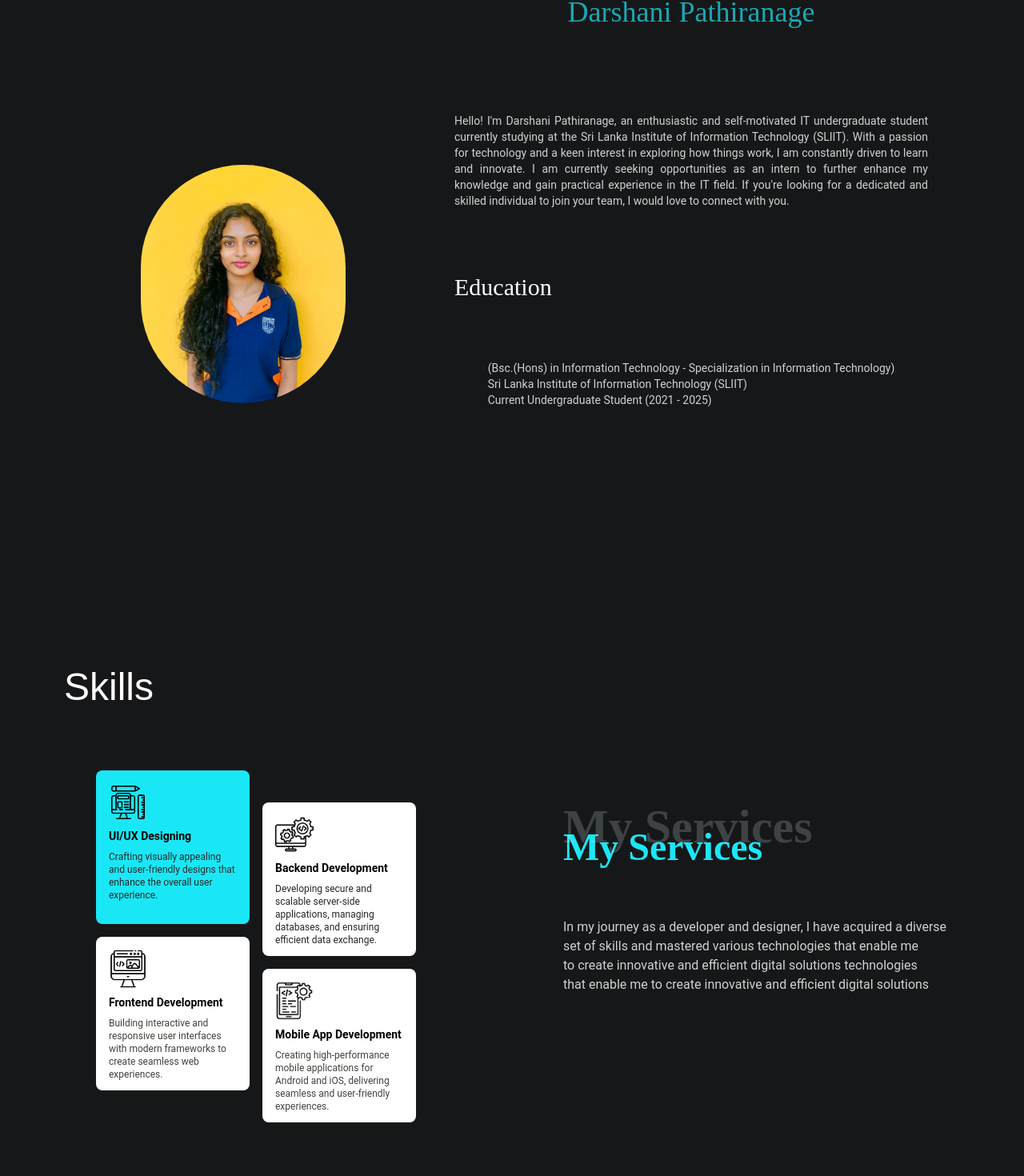
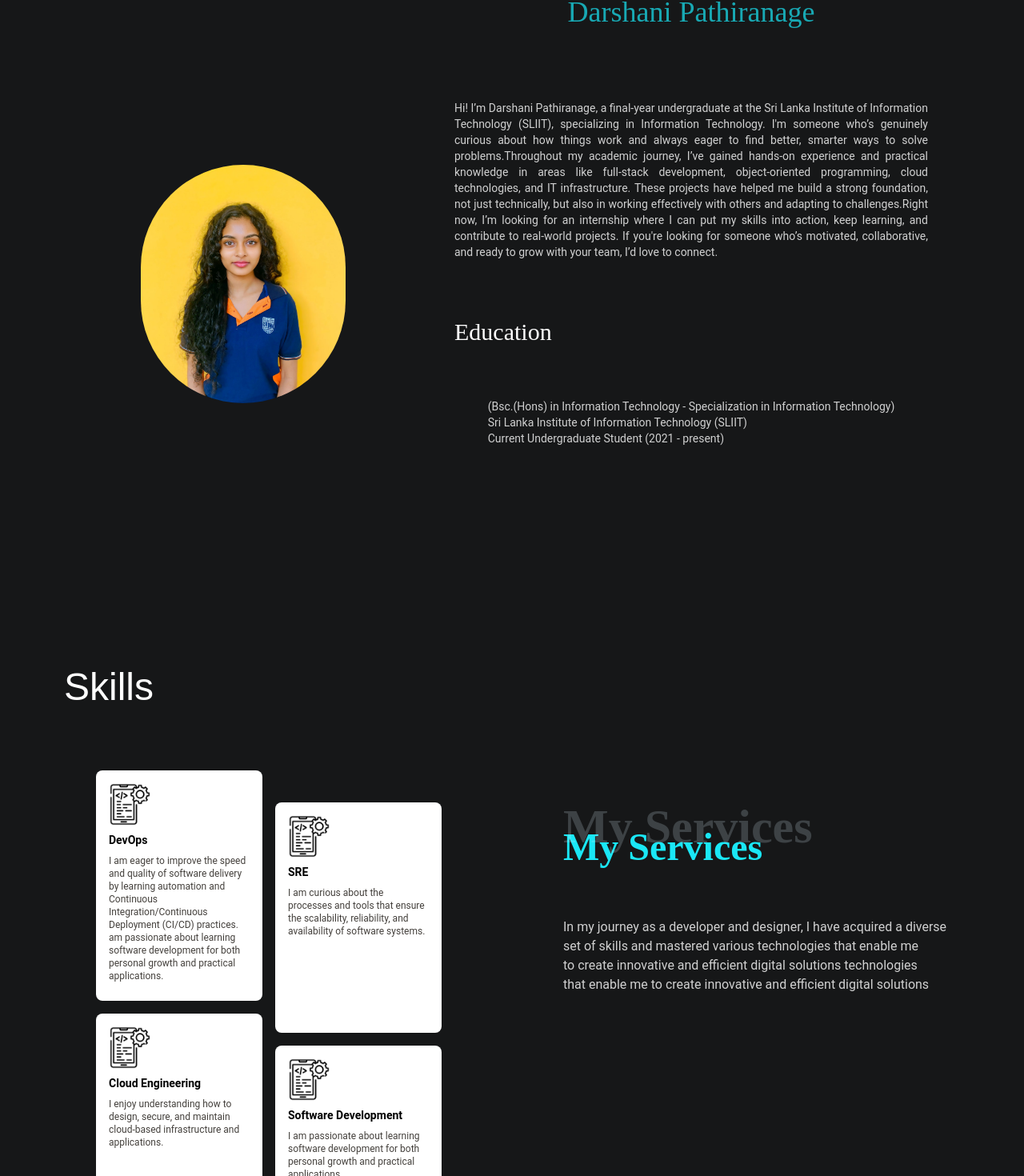
Before and after one commit to darshani-pathiranage20/My-portfolio, a React (Vite) app: page / in a window 1280 px wide. Shown: the part 1037-2507 px from the top of the page at 80% size. Built offline with nearby package versions, Linux system fonts and the light colour scheme.

Commit message:
skill card updated

```diff
--- /dev/null
+++ b/src/components/SkillCard.jsx
@@ -0,0 +1,13 @@
+import React from "react";
+
+export default function SkillCard({ image, title, description }) {
+  return (
+    <div className="bg-[#FFFFFF] p-4 w-52 h-72 mb-4 rounded-lg">
+      <div className="w-[30%]">
+        <img className="" src={image} alt="work item" />
+      </div>
+      <div className="text-sm py-2 font-bold">{title}</div>
+      <div className="text-left text-xs text-stone-700">{description}</div>
+    </div>
+  );
+}
--- a/src/components/about.jsx
+++ b/src/components/about.jsx
@@ -3,7 +3,6 @@ import Photo from "../assets/my Photo.jpg";
 
 export default function About() {
   return (
-
     <div className=" grid grid-cols-[40%_60%] gap-10 ">
       <div className=" px-24  flex items-center justify-center  ">
         <img
@@ -19,32 +18,37 @@ export default function About() {
         </div>
         <div className=" text-[#ffffff] font-sans pt-6 grid justify-center">
           <p className="text-justify text-sm opacity-80 ">
-              Hello! I'm Darshani Pathiranage, an enthusiastic and
-              self-motivated IT undergraduate student currently studying at the
-              Sri Lanka Institute of Information Technology (SLIIT). With a
-              passion for technology and a keen interest in exploring how things
-              work, I am constantly driven to learn and innovate. I am currently
-              seeking opportunities as an intern to further enhance my knowledge
-              and gain practical experience in the IT field. If you're looking
-              for a dedicated and skilled individual to join your team, I would
-              love to connect with you.
+            Hi! I’m Darshani Pathiranage, a final-year undergraduate at the Sri
+            Lanka Institute of Information Technology (SLIIT), specializing in
+            Information Technology. I'm someone who’s genuinely curious about
+            how things work and always eager to find better, smarter ways to
+            solve problems.
+            {/* <br></br>  */}
+            Throughout my academic journey, I’ve gained hands-on experience and
+            practical knowledge in areas like full-stack development,
+            object-oriented programming, cloud technologies, and IT
+            infrastructure. These projects have helped me build a strong
+            foundation, not just technically, but also in working effectively
+            with others and adapting to challenges.
+            {/* <br></br> */}
+            Right now, I’m looking for an internship where I can put my skills
+            into action, keep learning, and contribute to real-world projects.
+            If you're looking for someone who’s motivated, collaborative, and
+            ready to grow with your team, I’d love to connect.
           </p>
-            <p className="pt-10 text-[#ffffff] font-libre text-3xl">
-              Education
-            </p>
+          <p className="pt-10 text-[#ffffff] font-libre text-3xl">Education</p>
         </div>
         <div className=" text-[#ffffff] grid font-sans text-sm opacity-80 justify-center pt-8">
           <p>
             (Bsc.(Hons) in Information Technology - Specialization in
-              Information Technology) <br></br>Sri Lanka Institute of
-              Information Technology (SLIIT)<br></br>
-              Current Undergraduate Student (2021 - 2025)
+            Information Technology) <br></br>Sri Lanka Institute of Information
+            Technology (SLIIT)<br></br>
+            Current Undergraduate Student (2021 - present)
           </p>
         </div>
         <div className=" text-zinc-300 grid justify-center"></div>
         <div className=" text-zinc-300 grid justify-center"></div>
       </div>
     </div>
-
   );
 }
--- a/src/components/home.jsx
+++ b/src/components/home.jsx
@@ -8,7 +8,7 @@ import { MdCloudDownload } from "react-icons/md";
 
 export default function Home() {
   return (
-    <div >
+    <div>
       <div className="grid grid-cols-2">
         <div className="pl-28">
           <div>
@@ -18,27 +18,42 @@ export default function Home() {
           </div>
           <div className="mt-10">
             <p className="text-lg text-[#FFFFFF] font-mono relative bg-gradient-to-r from-[#ffffff] to-[#1ae7f6] text-transparent bg-clip-text">
-              Information Technology undergraduate
+               BSc.(Hons) in Information Technology specialized in Information Technology
             </p>
           </div>
           <div className="grid justify-start">
             <div className="mt-10 grid grid-flow-col gap-4">
               <div className="w-10 h-10">
-                <IoLogoGithub size={40} className="text-white" />
+                <a
+                  href="https://github.com/it21161742"
+                  target="_blank"
+                  rel="noopener noreferrer"
+                >
+                  <IoLogoGithub size={40} className="text-white" />
+                </a>
               </div>
               <div className="w-10 h-10">
+                <a
+                  href="https://www.linkedin.com/in/darshani-pathiranage-000b88217/"
+                  target="_blank"
+                  rel="noopener noreferrer"
+                >
                 <FaLinkedin size={40} className="text-white" />
+                </a>
               </div>
-              <div className="w-10 h-10">
+              {/* <div className="w-10 h-10">
                 <FaInstagramSquare size={40} className="text-white" />
-              </div>
+              </div> */}
             </div>
             <div className="mt-10 grid grid-flow-col justify-start gap-2">
               <div className="font-mono mb-16 pt-1 relative bg-gradient-to-l from-[#1ae7f6] to-[#ffffff] text-transparent bg-clip-text">
                 Download CV
               </div>
               <div className="w-6 h-6">
-                <a href="/Darshani Pathiranage_CV.pdf" download="Darshani Pathiranage_CV">
+                <a
+                  href="/Darshani Pathiranage_CV.pdf"
+                  download="Darshani Pathiranage_CV"
+                >
                   <MdCloudDownload size={30} className="text-white" />
                 </a>
               </div>
--- a/src/components/skills.jsx
+++ b/src/components/skills.jsx
@@ -3,6 +3,7 @@ import Webdesign from "../assets/webdesign.png";
 import Webcontent from "../assets/webcontent.png";
 import Codesettings from "../assets/codesettings.png";
 import Mobileappdevelopment from "../assets/mobileappdevelopment.png";
+import SkillCard from "../components/SkillCard.jsx";
 
 export default function Skills() {
   const skillsArray = [
@@ -57,54 +58,33 @@ export default function Skills() {
       <div className="flex ml-10  ">
         <div className="flex w-[50%]  pt-10">
           <div className=" flex flex-col items-center ">
-            <div className="bg-[#1ae7f6] opacity-100 p-4 w-48 h-48 mb-4 rounded-lg ">
-              <div className="w-[30%] ">
-                <img className=" " src={Webdesign} alt="work item"></img>
-              </div>
-              <div className="text-sm py-2 font-bold">UI/UX Designing</div>
-              <div className="text-left text-xs text-[#282727] ">
-                Crafting visually appealing and user-friendly designs that
-                enhance the overall user experience.
-              </div>
-            </div>
-            <div className="bg-[#FFFFFF] p-4 w-48 h-48  mb-4 rounded-lg ">
-              <div className="w-[30%] ">
-                <img className=" " src={Webcontent} alt="work item"></img>
-              </div>
-              <div className="text-sm py-2 font-bold">Frontend Development</div>
-              <div className="text-left text-xs text-stone-700">
-                Building interactive and responsive user interfaces with modern
-                frameworks to create seamless web experiences.
-              </div>
-            </div>
+            <SkillCard
+              image={Mobileappdevelopment}
+              title="DevOps"
+              description="I am eager to improve the speed and quality of software delivery
+                by learning automation and Continuous Integration/Continuous
+                Deployment (CI/CD) practices. am passionate about learning software development for both personal growth and practical applications."
+            />
+            <SkillCard
+              image={Mobileappdevelopment}
+              title="Cloud Engineering"
+              description="I enjoy understanding how to design, secure, and maintain
+                cloud-based infrastructure and applications."
+            />
           </div>
           <div className=" flex flex-col ml-4 items-center mt-10 ">
-            <div className="bg-[#FFFFFF] opacity-100 p-4 w-48 h-48 mb-4 rounded-lg ">
-              <div className="w-[30%] ">
-                <img className=" " src={Codesettings} alt="work item"></img>
-              </div>
-              <div className="text-sm py-2 font-bold">Backend Development</div>
-              <div className="text-left text-xs text-[#282727] ">
-                Developing secure and scalable server-side applications,
-                managing databases, and ensuring efficient data exchange.
-              </div>
-            </div>
-            <div className="bg-[#FFFFFF] p-4 w-48 h-48 mb-4 rounded-lg ">
-              <div className="w-[30%] ">
-                <img
-                  className=" "
-                  src={Mobileappdevelopment}
-                  alt="work item"
-                ></img>
-              </div>
-              <div className="text-sm py-2 font-bold">
-                Mobile App Development
-              </div>
-              <div className="text-left text-xs text-stone-700">
-                Creating high-performance mobile applications for Android and
-                iOS, delivering seamless and user-friendly experiences.
-              </div>
-            </div>
+            <SkillCard
+              image={Mobileappdevelopment}
+              title="SRE"
+              description="I am curious about the processes and tools that ensure the
+                scalability, reliability, and availability of software systems."
+            />
+            <SkillCard
+              image={Mobileappdevelopment}
+              title="Software Development"
+              description="I am passionate about learning software development for both
+                personal growth and practical applications."
+            />
           </div>
         </div>
 
@@ -138,13 +118,13 @@ export default function Skills() {
         <div className="text-[#ffffff]  px-16  ">
           <p className="text-center text-sm opacity-80">
             Empowering innovative digital solutions through a curated selection
-            of cutting-edge tools and frameworks. This includes leveraging robust development environments,
-            agile methodologies, and advanced cloud platforms to create scalable
-            and efficient applications. Utilizing state-of-the-art design and
-            prototyping tools ensures visually compelling and user-centric
-            interfaces, while comprehensive testing frameworks and continuous
-            integration tools maintain high standards of quality and
-            performance.
+            of cutting-edge tools and frameworks. This includes leveraging
+            robust development environments, agile methodologies, and advanced
+            cloud platforms to create scalable and efficient applications.
+            Utilizing state-of-the-art design and prototyping tools ensures
+            visually compelling and user-centric interfaces, while comprehensive
+            testing frameworks and continuous integration tools maintain high
+            standards of quality and performance.
           </p>
         </div>
         <div className=" grid grid-cols-5  p-16  ">
```
Also changed, not shown: 1 other file (tests, documents, lock files or other folders). Lines whose indentation alone changed are shown as unchanged.
